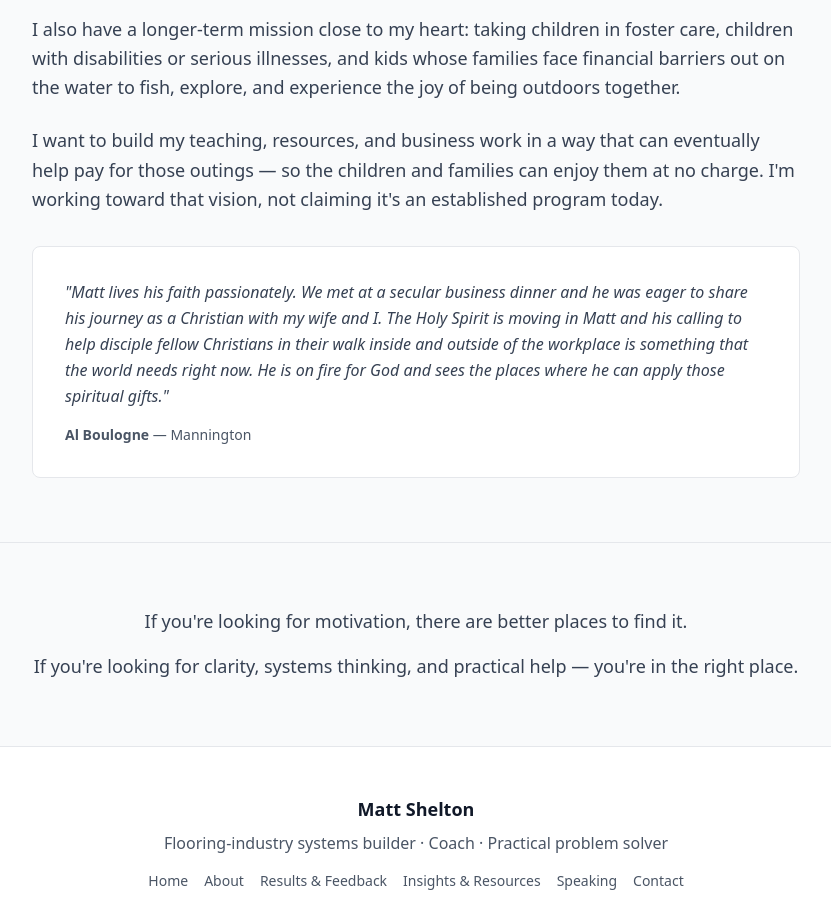
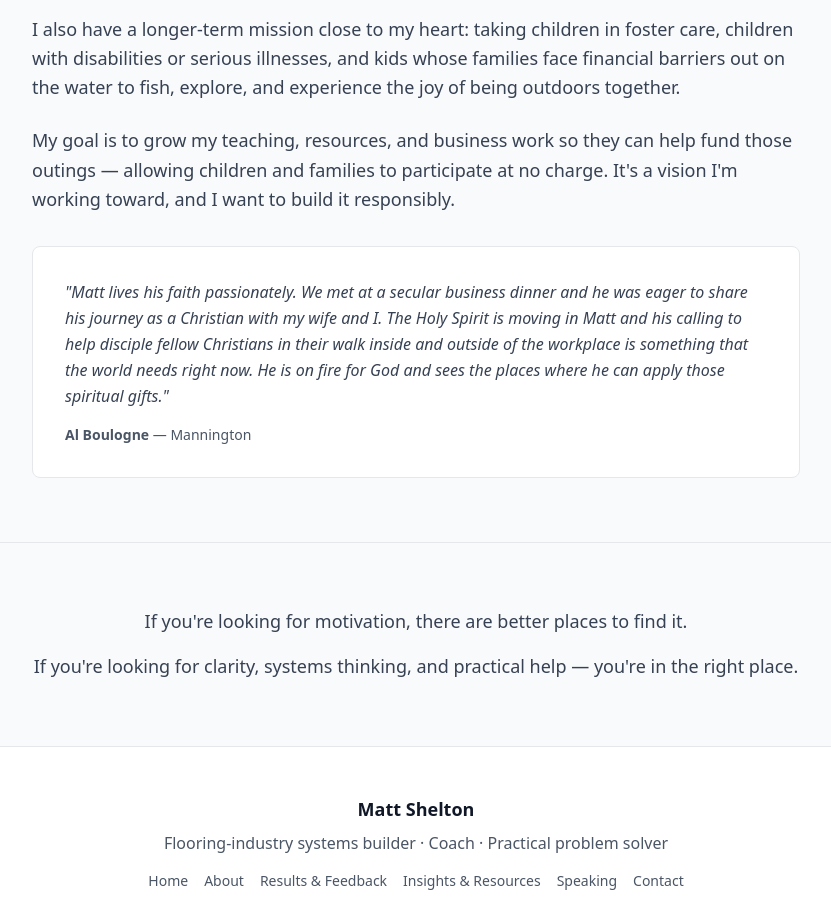
Before and after one commit to mshelton325/My-Website, a React (Vite) app: page /about in a window 1280 px wide. Shown: the part 4080-5003 px from the top of the page, without its empty margins (224-1055 px from the left). Built offline with nearby package versions, Linux system fonts and the light colour scheme.

Commit message:
Clarify water mission as an aspiration without suggesting an existing program

```diff
--- a/src/pages/About.jsx
+++ b/src/pages/About.jsx
@@ -245,7 +245,7 @@ export default function About() {
           </p>
 
           <p className="text-lg text-gray-700 mb-8 leading-relaxed font-medium">
-            I want to build my teaching, resources, and business work in a way that can eventually help pay for those outings — so the children and families can enjoy them at no charge. I'm working toward that vision, not claiming it's an established program today.
+            My goal is to grow my teaching, resources, and business work so they can help fund those outings — allowing children and families to participate at no charge. It's a vision I'm working toward, and I want to build it responsibly.
           </p>
 
           {/* AL BOULOGNE TESTIMONIAL */}
```
